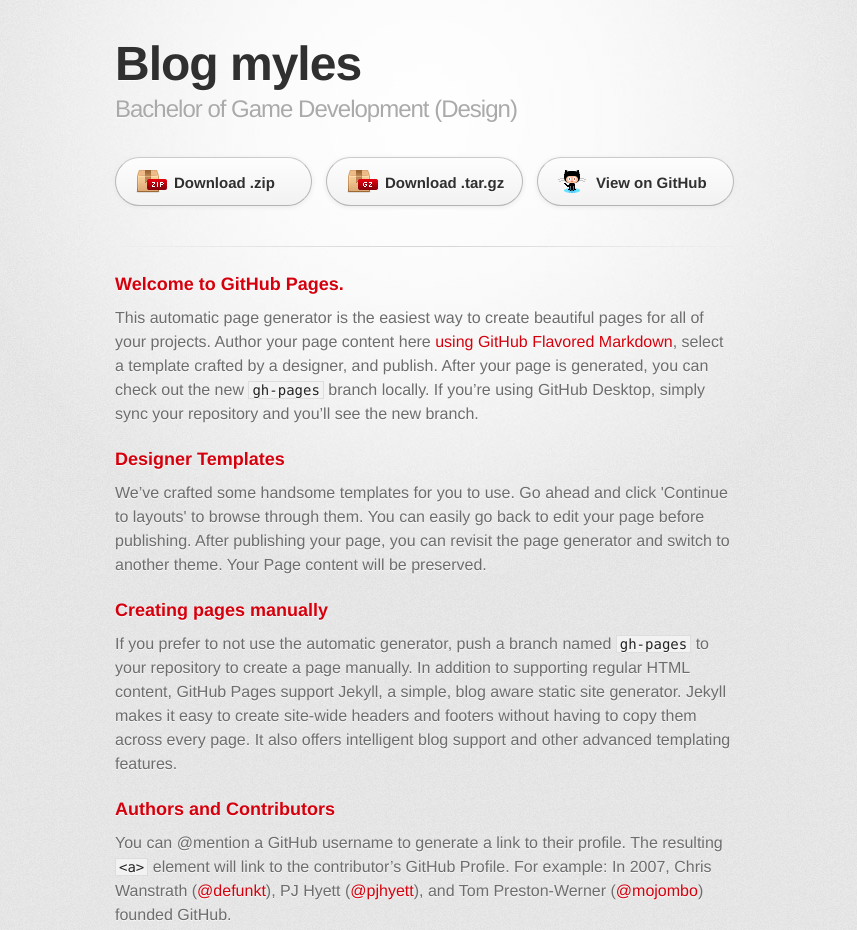
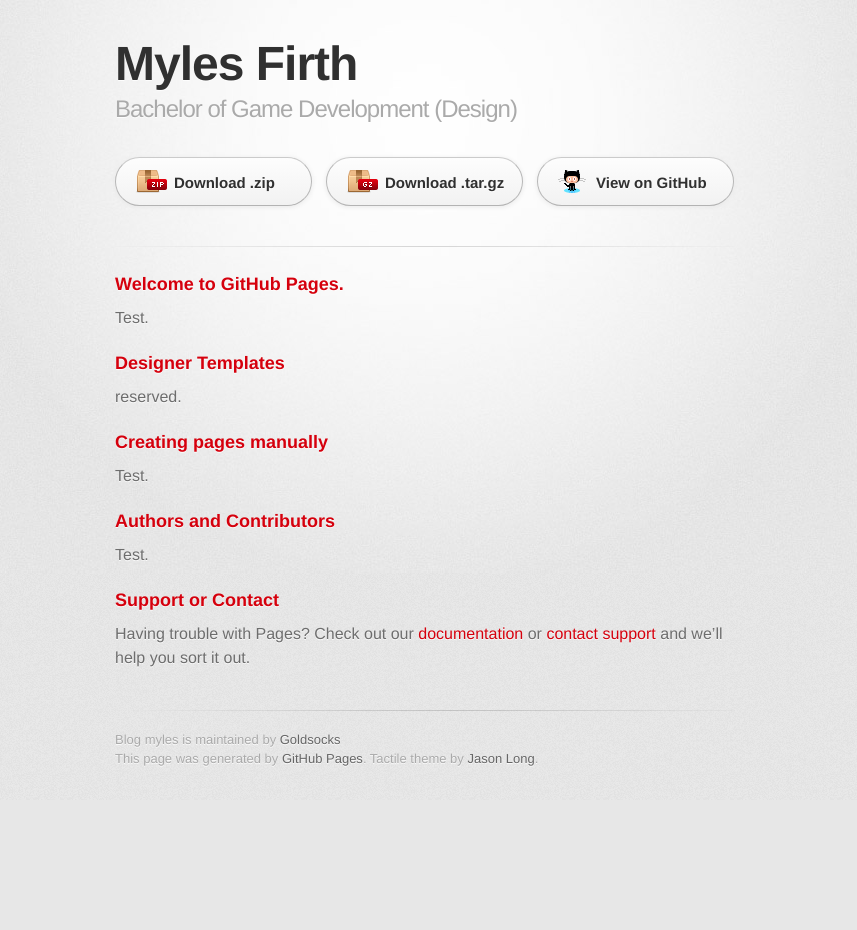
Before and after one commit to Goldsocks/Blog_Myles, a plain HTML site: page index.html in a window 1280 px wide. Shown: the top 930 px of the page, without its empty margins (215-1072 px from the left). After the commit the page ends 800 px from the top, so only its background shows below. Drawn offline with Linux system fonts and the light colour scheme; a web font is replaced by a local one.

Commit message:
Update index.html

```diff
--- a/index.html
+++ b/index.html
@@ -10,7 +10,7 @@
     <!--[if lt IE 9]>
     <script src="//html5shiv.googlecode.com/svn/trunk/html5.js"></script>
     <![endif]-->
-    <title>Blog myles by Goldsocks</title>
+    <title>Blog by Myles Firth</title>
   </head>
 
   <body>
@@ -18,7 +18,7 @@
       <div class="inner">
 
         <header>
-          <h1>Blog myles</h1>
+          <h1>Myles Firth</h1>
           <h2>Bachelor of Game Development (Design)</h2>
         </header>
 
@@ -34,22 +34,22 @@
           <h3>
 <a id="welcome-to-github-pages" class="anchor" href="#welcome-to-github-pages" aria-hidden="true"><span aria-hidden="true" class="octicon octicon-link"></span></a>Welcome to GitHub Pages.</h3>
 
-<p>This automatic page generator is the easiest way to create beautiful pages for all of your projects. Author your page content here <a href="https://guides.github.com/features/mastering-markdown/">using GitHub Flavored Markdown</a>, select a template crafted by a designer, and publish. After your page is generated, you can check out the new <code>gh-pages</code> branch locally. If you’re using GitHub Desktop, simply sync your repository and you’ll see the new branch.</p>
+<p>Test.</p>
 
 <h3>
 <a id="designer-templates" class="anchor" href="#designer-templates" aria-hidden="true"><span aria-hidden="true" class="octicon octicon-link"></span></a>Designer Templates</h3>
 
-<p>We’ve crafted some handsome templates for you to use. Go ahead and click 'Continue to layouts' to browse through them. You can easily go back to edit your page before publishing. After publishing your page, you can revisit the page generator and switch to another theme. Your Page content will be preserved.</p>
+<p>reserved.</p>
 
 <h3>
 <a id="creating-pages-manually" class="anchor" href="#creating-pages-manually" aria-hidden="true"><span aria-hidden="true" class="octicon octicon-link"></span></a>Creating pages manually</h3>
 
-<p>If you prefer to not use the automatic generator, push a branch named <code>gh-pages</code> to your repository to create a page manually. In addition to supporting regular HTML content, GitHub Pages support Jekyll, a simple, blog aware static site generator. Jekyll makes it easy to create site-wide headers and footers without having to copy them across every page. It also offers intelligent blog support and other advanced templating features.</p>
+<p>Test.</p>
 
 <h3>
 <a id="authors-and-contributors" class="anchor" href="#authors-and-contributors" aria-hidden="true"><span aria-hidden="true" class="octicon octicon-link"></span></a>Authors and Contributors</h3>
 
-<p>You can @mention a GitHub username to generate a link to their profile. The resulting <code>&lt;a&gt;</code> element will link to the contributor’s GitHub Profile. For example: In 2007, Chris Wanstrath (<a href="https://github.com/defunkt" class="user-mention">@defunkt</a>), PJ Hyett (<a href="https://github.com/pjhyett" class="user-mention">@pjhyett</a>), and Tom Preston-Werner (<a href="https://github.com/mojombo" class="user-mention">@mojombo</a>) founded GitHub.</p>
+<p>Test.</p>
 
 <h3>
 <a id="support-or-contact" class="anchor" href="#support-or-contact" aria-hidden="true"><span aria-hidden="true" class="octicon octicon-link"></span></a>Support or Contact</h3>
```
